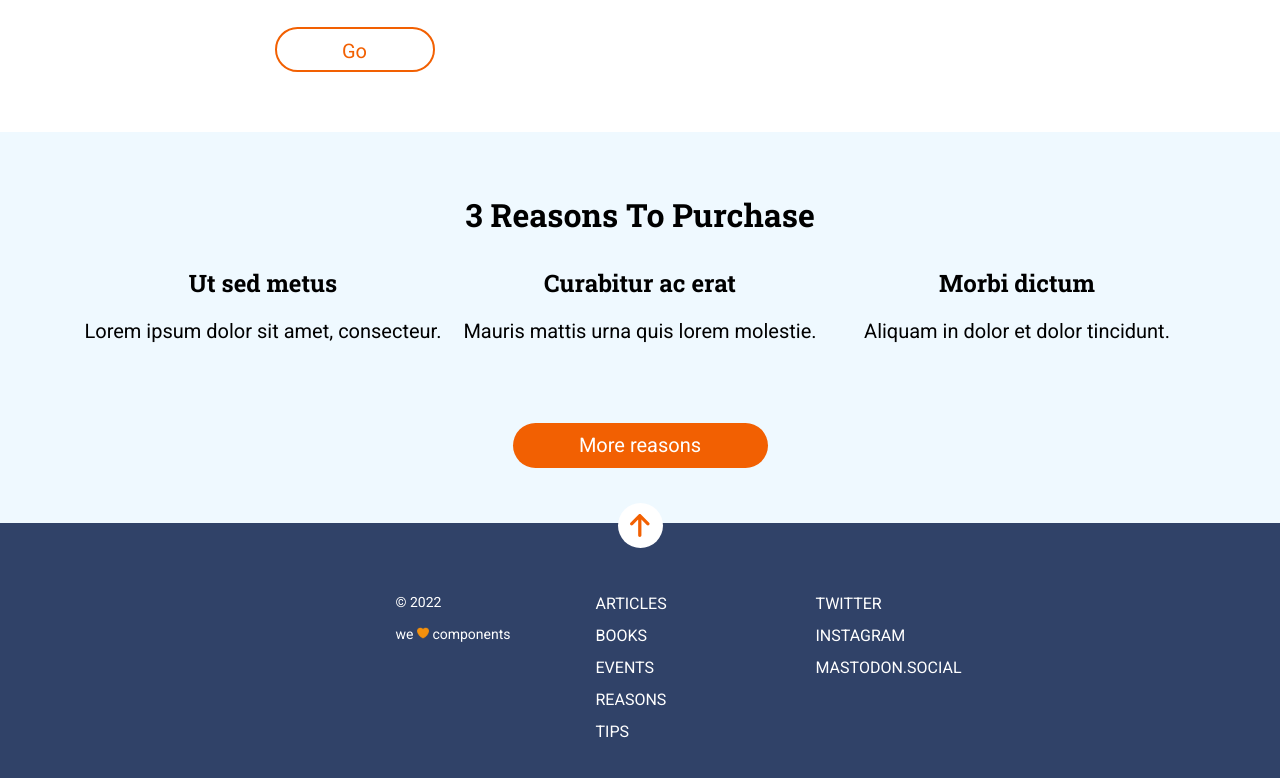
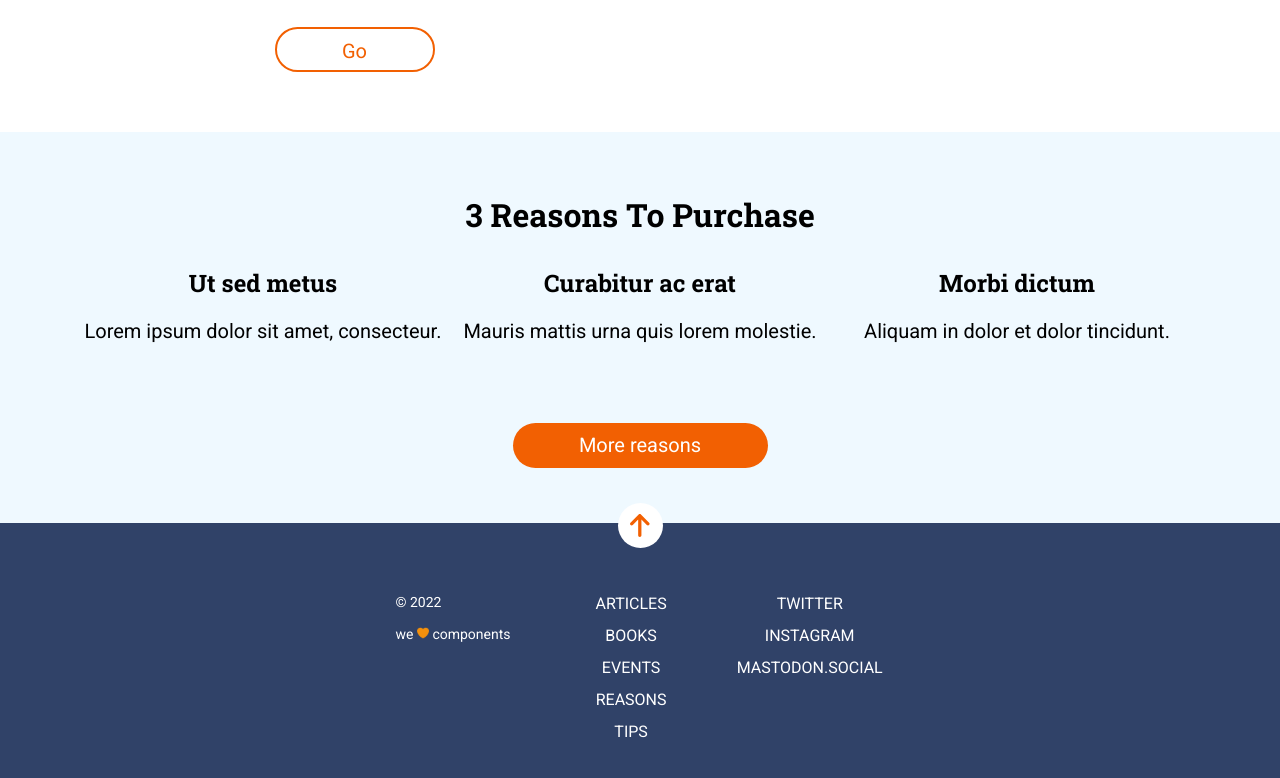
Before and after one commit to marcelabpetroli/adalab-module-1-final, a website: page src/html/index.html in a window 1280 px wide. Shown: the part 1039-1817 px from the top of the page. Drawn offline with nearby package versions, Linux system fonts and the light colour scheme; files that its build step writes are made by us from their sources; files whose address does not match are found by name.

Commit message:
Change li position on footer links

```diff
--- a/src/html/partials/footer.html
+++ b/src/html/partials/footer.html
@@ -13,18 +13,18 @@
     <div class="nav__container">
       <nav class="nav">
         <ul class="footer__links">
-          <a class="footer__links-list" href="https://adalab.es/" target="_blank"><li>articles</li></a>
-          <a class="footer__links-list" href="https://adalab.es/" target="_blank"><li>books</li></a>
-          <a class="footer__links-list" href="https://adalab.es/" target="_blank"><li>events</li></a>
-          <a class="footer__links-list" href="https://adalab.es/" target="_blank"><li>reasons</li></a>
-          <a class="footer__links-list" href="https://adalab.es/" target="_blank"><li>tips</li></a>
+          <li><a class="footer__links-list" href="https://adalab.es/" target="_blank">articles</a></li>
+          <li><a class="footer__links-list" href="https://adalab.es/" target="_blank">books</a></li>
+          <li><a class="footer__links-list" href="https://adalab.es/" target="_blank">events</a></li>
+          <li><a class="footer__links-list" href="https://adalab.es/" target="_blank">reasons</a></li>
+          <li><a class="footer__links-list" href="https://adalab.es/" target="_blank">tips</a></li>
         </ul>
       </nav>
       <nav class="nav">
         <ul class="footer__links">
-          <a class="footer__links-list" href="https://adalab.es/" target="_blank"><li>twitter</li></a>
-          <a class="footer__links-list" href="https://adalab.es/" target="_blank"><li>instagram</li></a>
-          <a class="footer__links-list" href="https://adalab.es/" target="_blank"><li>mastodon.social</li></a>
+          <li><a class="footer__links-list" href="https://adalab.es/" target="_blank">twitter</a></li>
+          <li><a class="footer__links-list" href="https://adalab.es/" target="_blank">instagram</a></li>
+          <li><a class="footer__links-list" href="https://adalab.es/" target="_blank">mastodon.social</a></li>
         </ul>
       </nav>
     </div>
```
